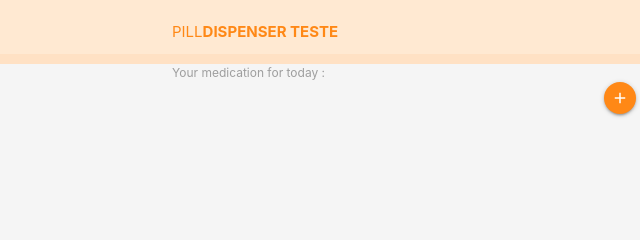
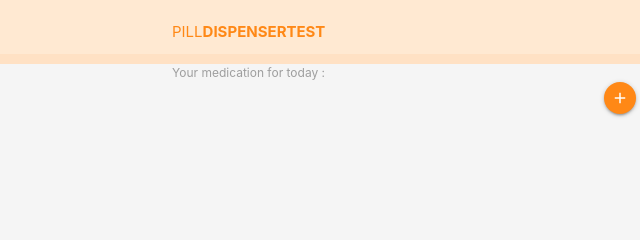
Before and after one commit to BeatrizCardoso29/PWA_PillDispenser, a plain HTML site: page public/index.html in a window 1280 px wide. Shown: the top 240 px of the page, 20-660 px from the left. Drawn offline with Linux system fonts and the light colour scheme; no server answers.

Commit message:
name test2

```diff
--- a/public/index.html
+++ b/public/index.html
@@ -22,7 +22,7 @@
   <!-- top nav -->
   <nav class="z-depth-0">
     <div class="nav-wrapper container">
-      <a href="/">Pill<span>Dispenser teste</span></a>
+      <a href="/">Pill<span>DispenserTEST</span></a>
       <span class="right grey-text text-darken-1">
         <i class="material-icons sidenav-trigger" data-target="side-menu">menu</i>
       </span>
```
